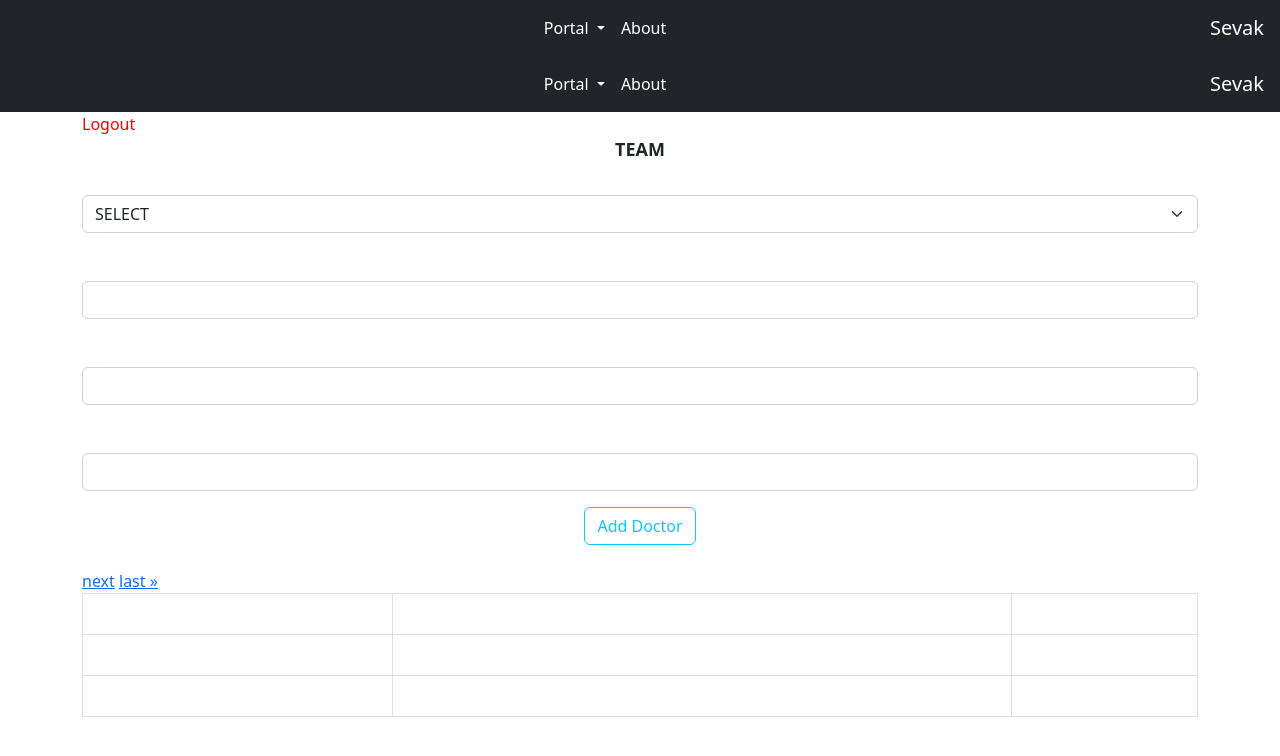
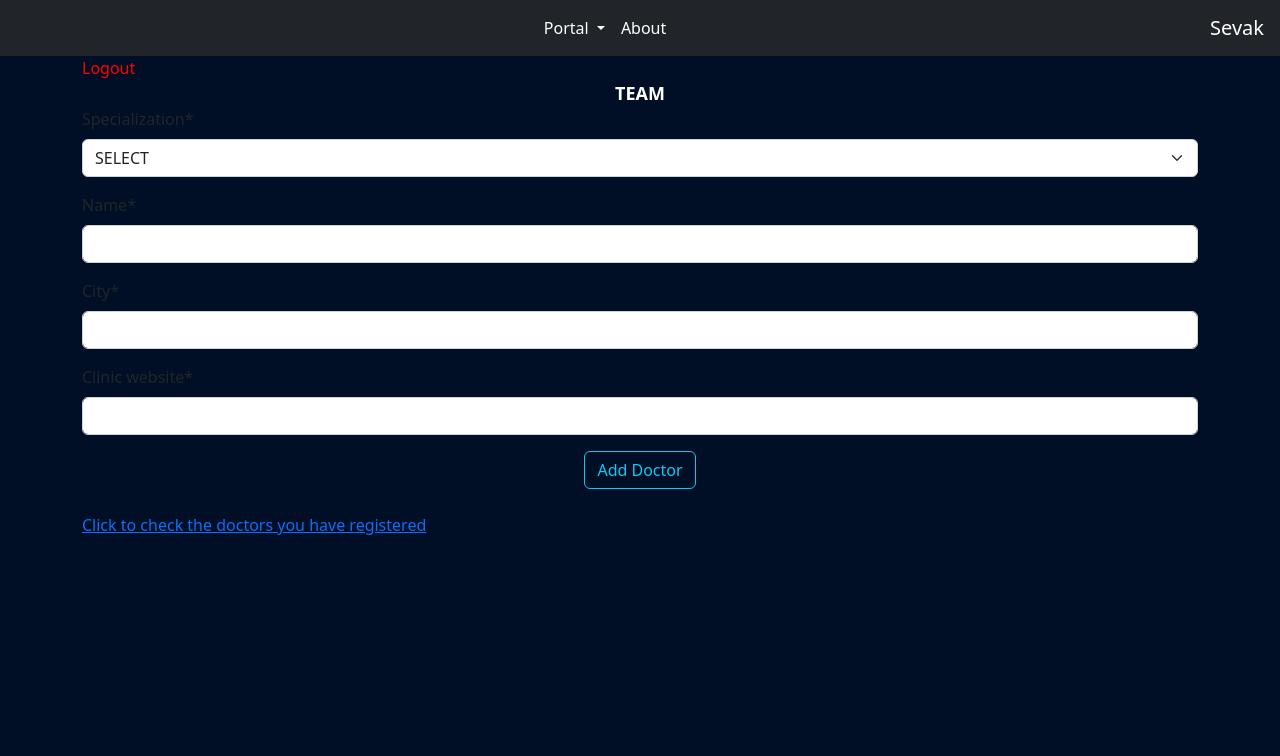
Before and after one commit to Sevak-Official/Sevak, a Django app: page /hospitals/ in a window 1280 px wide. Shown: the top 756 px of the page. Run offline with Django 4.2, Linux system fonts and the light colour scheme; a user stored in the database is signed in; data comes from the database, SQL or seed files in the repository; both versions use the stored data as it was after the commit; some libraries are stand-ins or nearby versions; some web fonts are replaced.

Commit message:
feat:page to view doctors

```diff
--- a/hck/static/hck/styles.css
+++ b/hck/static/hck/styles.css
@@ -1,4 +1,4 @@
-/*
+
 .form-label{
 display: flex;
 justify-content: center;
--- a/hck/templates/hck/hospital/hospitals.html
+++ b/hck/templates/hck/hospital/hospitals.html
@@ -12,12 +12,52 @@
 <link href="https://fonts.googleapis.com/css2?family=Unbounded:wght@300&display=swap" rel="stylesheet">
     <link href="https://cdn.jsdelivr.net/npm/bootstrap@5.2.3/dist/css/bootstrap.min.css" rel="stylesheet" integrity="sha384-rbsA2VBKQhggwzxH7pPCaAqO46MgnOM80zW1RWuH61DGLwZJEdK2Kadq2F9CUG65" crossorigin="anonymous">
     <style>
-      .form-label{
-        color: white;
+      body {
+        {% comment %}  {% endcomment %}
+        background-color: #000f26;
+      }
+    h1{
+      color:white;
+    }
+      .card {
+        height: 100%;
+        border: 2px solid white;
+        background-color: black; /* Add black background color */
+        color:white;
+        transition: background-color 1s;
+      }
+      .card:hover {
+        background-color: #1f1f1f; /* Update the hover background color */
+        transform: scale(1.05);
+      }
+      .custom-card{
+        margin-bottom: 20px;
+
+      }
+      h5{
+        color: #000f26;
+      }
+      .container {
+        font-family: Arial;
+        display: flex;
+        flex-wrap: wrap;
+        justify-content: space-around;
+      }
+
+      @media (min-width: 768px) {
+        .container {
+          max-width: 960px;
+        }
+      }
+
+      @media (min-width: 992px) {
+        .container {
+          max-width: 1140px;
+        }
       }
     </style>
   </head>
-  <body class="po">
+  <body >
     <nav class="navbar navbar-dark navbar-expand-lg bg-dark">
 
       <div class="collapse navbar-collapse justify-content-center" id="navbarTogglerDemo03">
@@ -41,33 +81,11 @@
     </div>
   </nav>
             {% block content %}
-            <nav class="navbar navbar-dark navbar-expand-lg bg-dark">
 
-              <div class="collapse navbar-collapse justify-content-center" id="navbarTogglerDemo03">
-                <ul class="navbar-nav mx-auto">
-                  <li class="nav-item dropdown">
-                    <a class="nav-link dropdown-toggle active" href="#" role="button" data-bs-toggle="dropdown" aria-expanded="false">
-                      Portal
-                    </a>
-                    <ul class="dropdown-menu">
-                      <li><a class="dropdown-item" href="/patients">Patients</a></li>
-                      <li><a class="dropdown-item" href="/hospitals">Hospitals</a></li>
-                    </ul>
-                  </li>
-                  <li class="nav-item">
-                    <a class="nav-link active" href="/about">About</a>
-                  </li>
-                </ul>
-              </div>
-
-              <a class="navbar-brand" href="/" style="font:verdana">Sevak</a>
-            </div>
-          </nav>
           {% load crispy_forms_tags %}
           <div class="container-sm">
-            <div class="po" >
             <span class="mb-2"><a style="text-decoration:none;color:red" href='/logout'>Logout </a></span>
-          <center style="font-weight: bold;font-size: large;" >{{user.username|upper}}</center>
+          <center class="text-white" style="font-weight: bold;font-size: large;" >{{user.username|upper}}</center>
               <form method="post">
                 {% csrf_token %}
                 {{form|crispy}}
@@ -75,51 +93,11 @@
                   <center><button type="submit" class="btn btn-outline-info">Add Doctor</button></center>
                 </div>
                       </form><br>
-                <div class="table-responsive">
-                  <table class="table table-bordered table-fixed">
-                    <thead>
-                      <tr>
-                      <th style="width:25%;color:white">Doctor Name</th>
-                      <th style="width:50%;color:white">Specialisation</th>
-                      <th style="width:15%;color:white">City</th>
-                      </tr>
-                    </thead>
-                    {% for task in page_obj %}
-                    {% if user == task.user %}
-                    <tbody>
-                        <tr>
-                        <td style="width:25%; color:white;">{{task.name}}</td>
-                        <td style="width:50%;color:white;">{{task.specialization}}</td>
-                        <td style="width:15%;color:white;">{{task.city}}</td>
-                        </tr>
-                    </tbody>
-                    {% endif %}
-                    {% empty %}
-                   <h4>No items in list</h4>
-                </table>
-
-                    {% endfor %}
-         </div>
+         <a href="/doctors">Click to check the doctors you have registered </a>
         </div>
       </div> {% endblock content %}
 
-         <div class="pagination">
-          <span class="step-links">
-              {% if page_obj.has_previous %}
-                  <a href="?page=1">&laquo; first</a>
-                  <a href="?page={{ page_obj.previous_page_number }}">previous</a>
-              {% endif %}
 
-              {% comment %} <span class="current">
-                  Page {{ page_obj.number }} of {{ page_obj.paginator.num_pages }}.
-              </span> {% endcomment %}
-
-              {% if page_obj.has_next %}
-                  <a href="?page={{ page_obj.next_page_number }}">next</a>
-                  <a href="?page={{ page_obj.paginator.num_pages }}">last &raquo;</a>
-              {% endif %}
-          </span>
-        </div>
       </div>
     <script src="https://cdn.jsdelivr.net/npm/bootstrap@5.2.3/dist/js/bootstrap.bundle.min.js" integrity="sha384-kenU1KFdBIe4zVF0s0G1M5b4hcpxyD9F7jL+jjXkk+Q2h455rYXK/7HAuoJl+0I4" crossorigin="anonymous"></script>
 
--- a/hck/templates/registration/login.html
+++ b/hck/templates/registration/login.html
@@ -12,10 +12,7 @@
         min-height: 300px;
         border-radius: 10px;
         padding: 20px 20px;margin-left:40px" >
-    <center><form method="post" style="  align-items: flex-start !important;
-      width: 100%;
-      margin-top: 15px;
-  ">
+    <center><form method="post" >
       <h1><u>Login Page</u></h1><br>
       {% csrf_token %}
       {{form|crispy}}
--- a/hck/urls.py
+++ b/hck/urls.py
@@ -1,10 +1,11 @@
 from django.urls import path
-from .views import main,sign_up,base,patients,about
+from .views import main,sign_up,base,patients,about,doctors
 
 urlpatterns = [
     path('',base,name='base'),
     path('patients/',patients,name='patients'),
     path('hospitals/',main,name='main'),
     path('sign-up/',sign_up,name='sign_up'),
-     path('about/',about,name='about'),
+    path('about/',about,name='about'),
+    path('doctors/',doctors,name='doctors')
 ]
--- a/hck/views.py
+++ b/hck/views.py
@@ -76,16 +76,21 @@ def main(request):
         t.save()
     else:
          form=DoctorForm()
-    table = Doctor.objects.all()
-    paginator = Paginator(table, 5)
-    page_number = request.GET.get('page')
-    page_obj = paginator.get_page(page_number)
 
     return render(request, 'hck/hospital/hospitals.html', {
         "form": form,
-        "table": table,
-        "page_obj": page_obj
     })
+
+@login_required(login_url='/login')
+def doctors(request):
+    table = Doctor.objects.all()
+    # paginator = Paginator(table, 5)
+    # page_number = request.GET.get('page')
+    # page_obj = paginator.get_page(page_number)
+
+    return render(request, 'hck/hospital/doctors.html')
+
+
 def sign_up(request):
     if request.method == 'POST':
         form = RegisterForm(request.POST)
```
Also changed, not shown: hck/templates/hck/hospital/about.html (+2 -46 lines), hck/templates/hck/hospital/doctors.html (added, +21 -0 lines), db.sqlite3, 1 other file.
